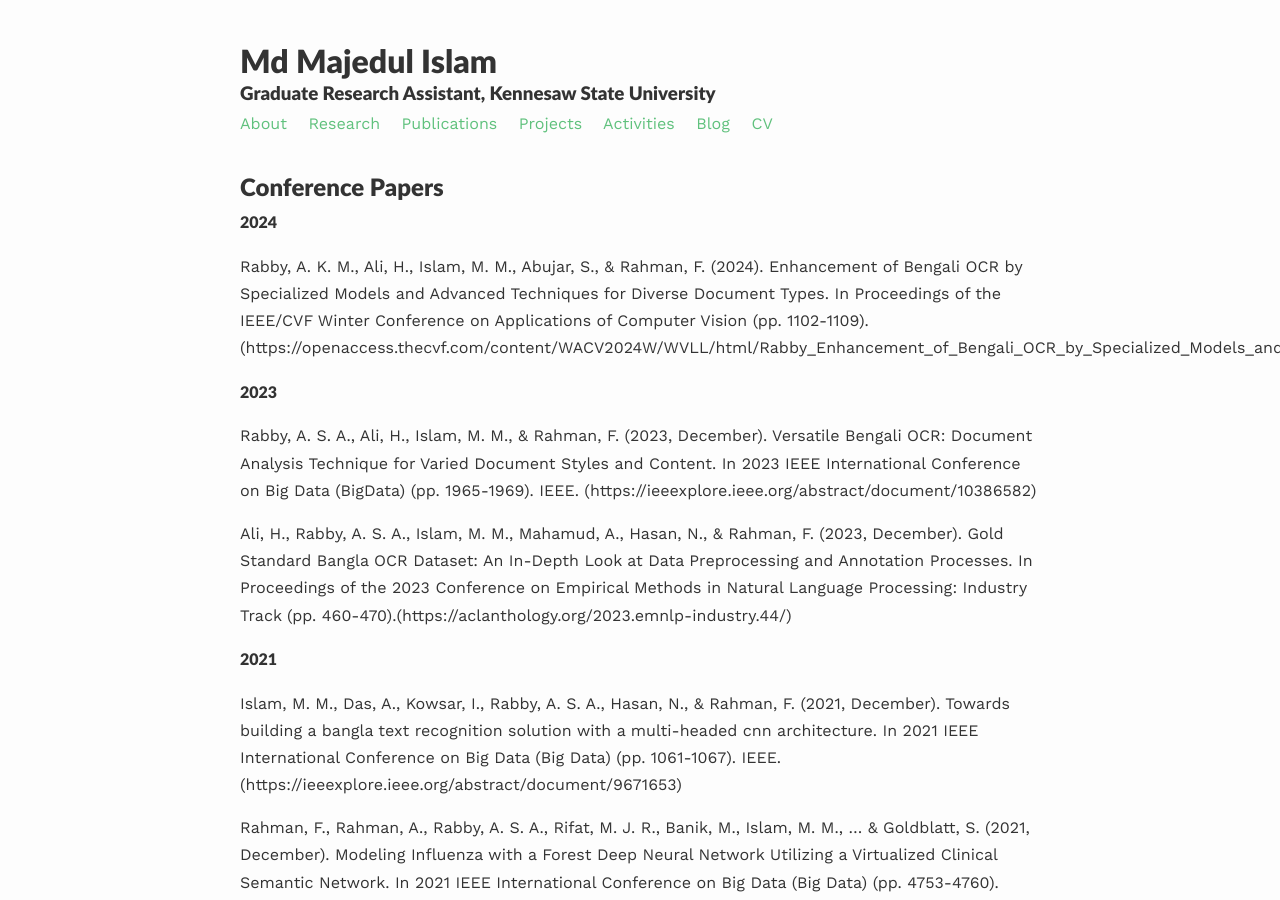
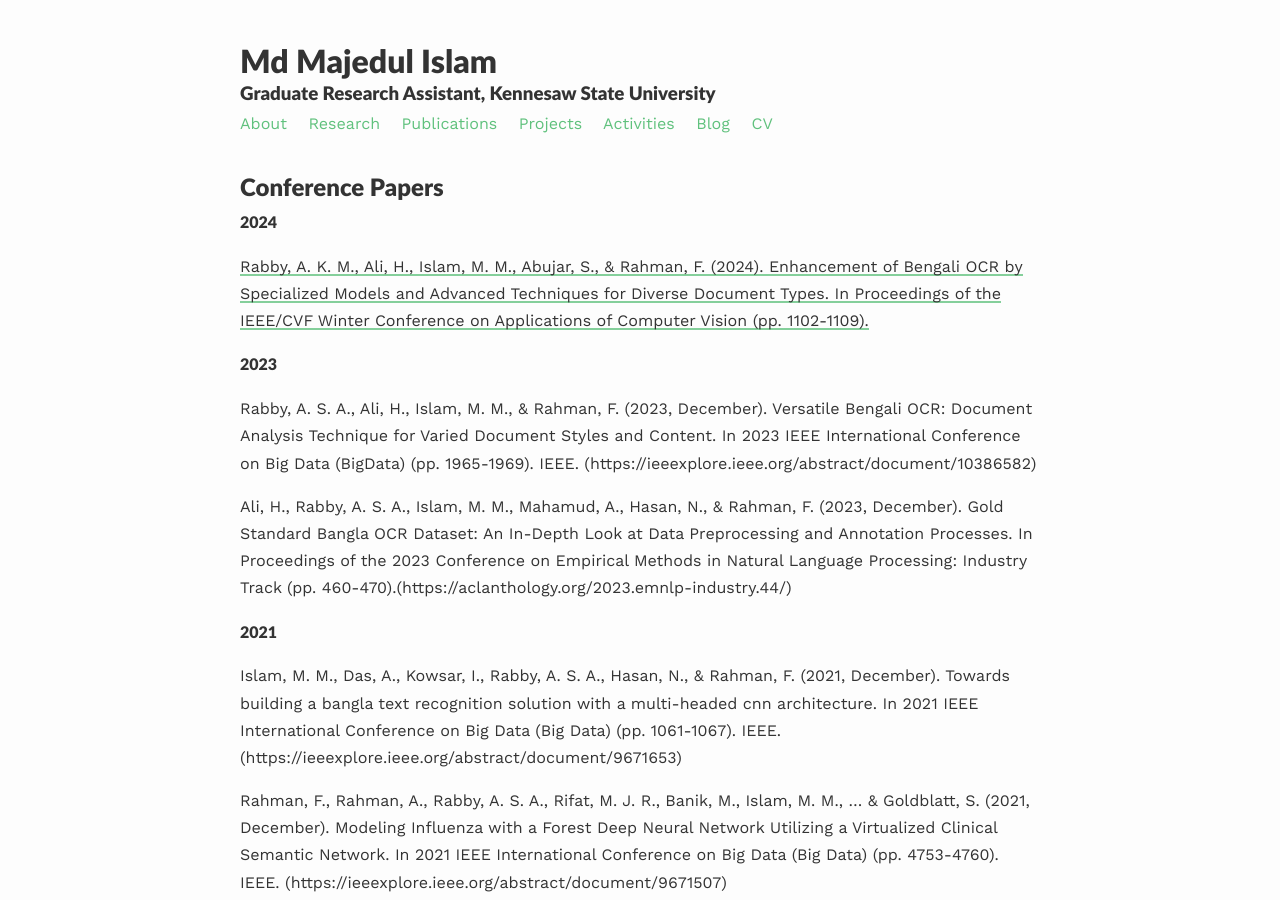
Before and after one commit to majedrifat/majedrifat.github.io, a Jekyll site: the page built from _pages/publications.md, in a window 1280 px wide and 900 px high. Built offline with Jekyll 4.4.1, drawn with Linux system fonts in a browser that asks for light colours; nearby versions of some CDN libraries; some web fonts are replaced.

Commit message:
Update publications.md

```diff
--- a/_pages/publications.md
+++ b/_pages/publications.md
@@ -11,7 +11,7 @@
 ## Conference Papers
 
 #### 2024
-Rabby, A. K. M., Ali, H., Islam, M. M., Abujar, S., & Rahman, F. (2024). Enhancement of Bengali OCR by Specialized Models and Advanced Techniques for Diverse Document Types. In Proceedings of the IEEE/CVF Winter Conference on Applications of Computer Vision (pp. 1102-1109). (https://openaccess.thecvf.com/content/WACV2024W/WVLL/html/Rabby_Enhancement_of_Bengali_OCR_by_Specialized_Models_and_Advanced_Techniques_WACVW_2024_paper.html)
+[Rabby, A. K. M., Ali, H., Islam, M. M., Abujar, S., & Rahman, F. (2024). Enhancement of Bengali OCR by Specialized Models and Advanced Techniques for Diverse Document Types. In Proceedings of the IEEE/CVF Winter Conference on Applications of Computer Vision (pp. 1102-1109).](https://openaccess.thecvf.com/content/WACV2024W/WVLL/html/Rabby_Enhancement_of_Bengali_OCR_by_Specialized_Models_and_Advanced_Techniques_WACVW_2024_paper.html)
 
 #### 2023
 
```
